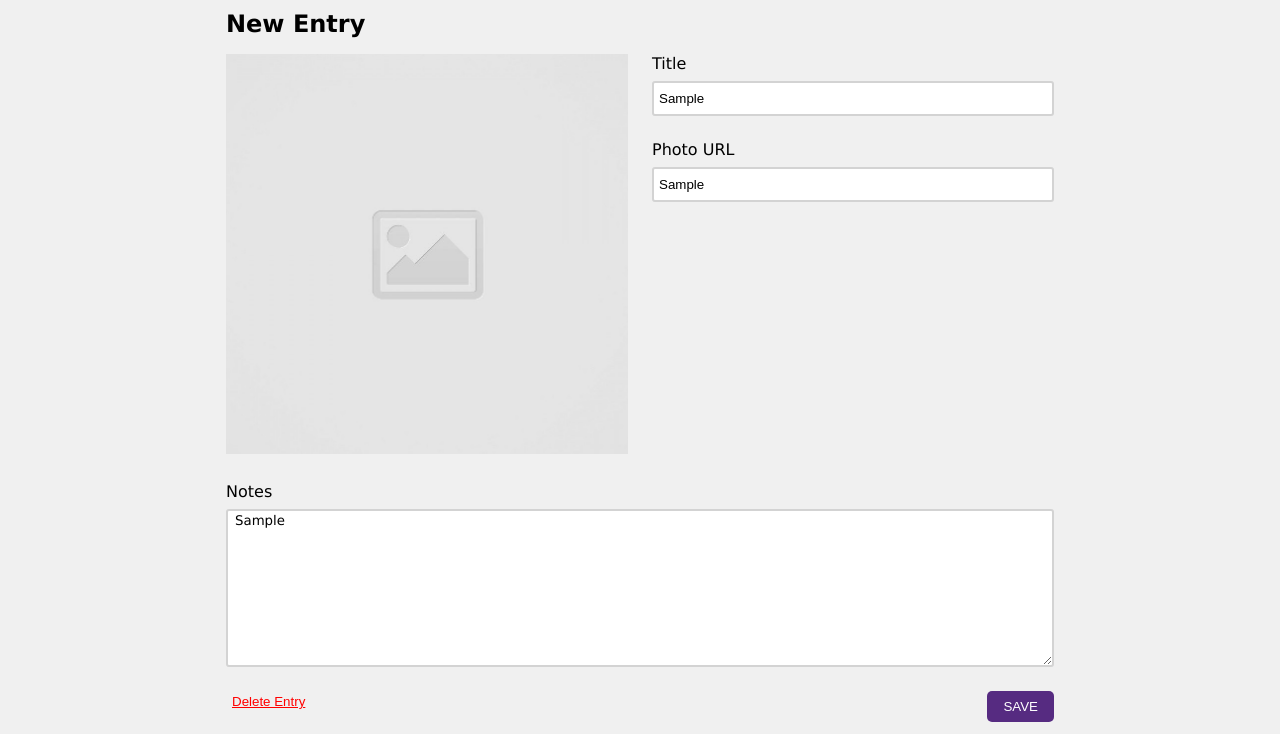
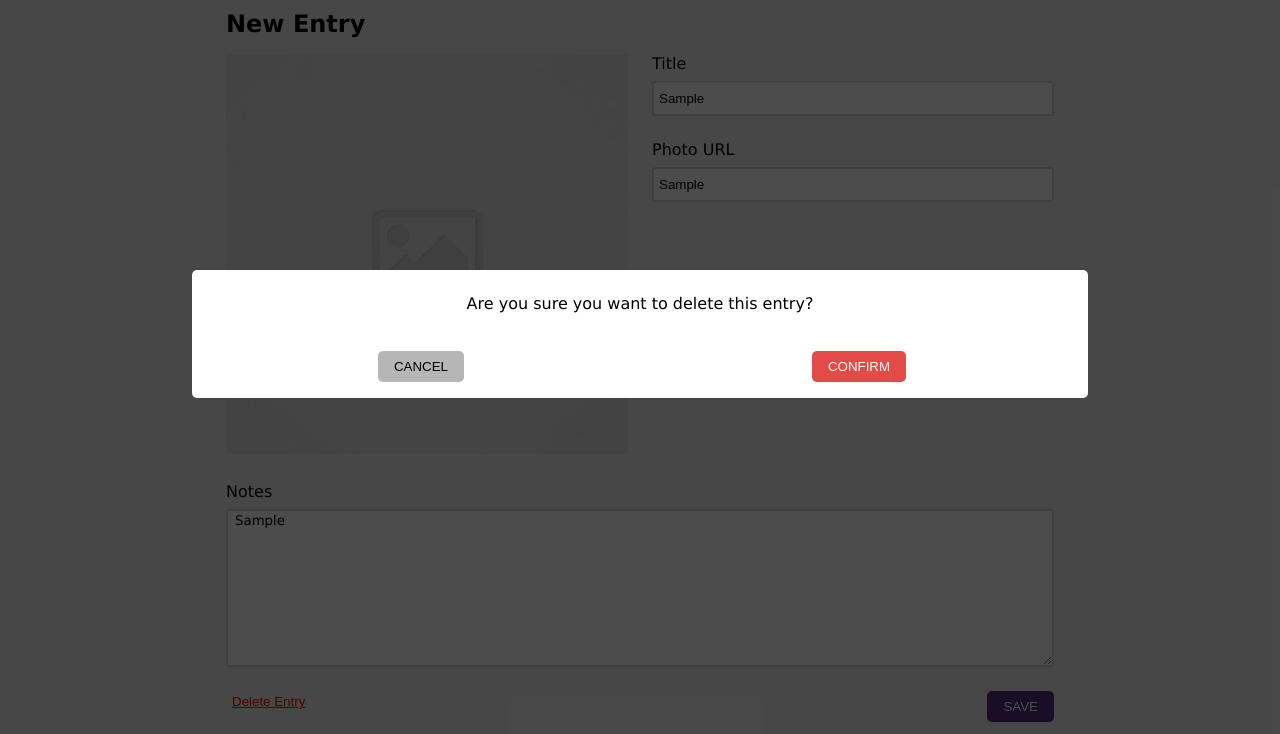
Before and after one commit to justintaeson/code-journal, a website: page index.html in a window 1280 px wide. Both pictures are taken after typing "Sample", "Sample", "Sample" into the empty fields and a click on the button "Delete Entry". Shown: the part 66-800 px from the top of the page. Drawn offline with Linux system fonts and the light colour scheme.

Commit message:
Show a confirmation modal when the user clicks the Delete Entry click target. #4

```diff
--- a/css/styles.css
+++ b/css/styles.css
@@ -65,24 +65,56 @@ a {
   text-decoration: underline;
 }
 
-.bg-modal {
-  width: 100%;
-  height: 100%;
-  background-color: rgb(0 0 0 / 80%);
+.modal-background {
+  width: 100vw;
+  height: 100vh;
+  background-color: rgb(0 0 0 / 70%);
   position: absolute;
-  top: 0;
-  left: 0;
+  display: flex;
   justify-content: center;
   align-items: center;
-  display: none;
+  top: 0;
 }
 
-.modal-content {
-  height: 300px;
-  width: 600px;
-  background-color: pink;
+.modal-white-box {
+  width: 70%;
+  height: 8rem;
+  background-color: white;
   border-radius: 5px;
+}
+
+.modal-content-box {
   display: flex;
-  flex-wrap: wrap;
-  align-items: center;
+  height: 8rem;
+  justify-content: center;
+  flex-direction: column;
+  margin: 0 10px;
 }
+
+.modal-row {
+  width: 100%;
+  height: 50%;
+  display: flex;
+  justify-content: center;
+}
+
+.modal-column {
+  width: 50%;
+  margin: auto;
+  text-align: center;
+}
+
+.cancel-button {
+  background-color: rgb(182, 182, 182);
+  border-radius: 5px;
+  border: none;
+  padding: 0.5rem 1rem;
+}
+
+.confirm-button {
+  background-color: rgb(226, 75, 71);
+  color: white;
+  border-radius: 5px;
+  border: none;
+  padding: 0.5rem 1rem;
+}
--- a/index.html
+++ b/index.html
@@ -77,20 +77,19 @@
       </div>
       <ul style="list-style:none"></ul>
   </main>
-
-  <div class="bg-modal">
-    <div class="modal-content">
-      <div class="row">
-        <div class="column-full">
-          Are you sure you want to delete this entry?
+  <div class="modal-background hidden">
+    <div class="modal-white-box">
+      <div class="modal-content-box">
+        <div class="modal-row">
+          <p>Are you sure you want to delete this entry?</p>
         </div>
-      </div>
-      <div class="row">
-        <div class="column-half">
-          <button class="cancel-button">CANCEL</button>
-        </div>
-        <div class="column-half">
-          <button class="confirm-button">CONFIRM</button>
+        <div class="modal-row">
+          <div class="modal-column">
+            <button class="cancel-button cursor-pointer">CANCEL</button>
+          </div>
+          <div class="modal-column">
+            <button class="confirm-button">CONFIRM</button>
+          </div>
         </div>
       </div>
     </div>
--- a/js/main.js
+++ b/js/main.js
@@ -12,6 +12,10 @@ var $entryForm = document.querySelector('.entry-form');
 var $entries = document.querySelector('.entries');
 var $saveButton = document.querySelector('.save-button');
 var $entriesButton = document.querySelector('a');
+var $deleteButton = document.querySelector('.delete-button');
+var $cancelButton = document.querySelector('.cancel-button');
+var $submitButton = document.querySelector('.submit-button');
+var $modalBackground = document.querySelector('.modal-background');
 
 function photoUpdate(event) {
   var photoLink = event.target.value;
@@ -119,6 +123,14 @@ function showEntries(event) {
   data.editing = null;
 }
 
+function deleteEntry(event) {
+  $modalBackground.className = 'modal-background';
+}
+
+function cancelModal(event) {
+  $modalBackground.className = 'modal-background hidden';
+}
+
 if (data.view === 'entry-form') {
   showEntryForm();
 } else {
@@ -131,3 +143,6 @@ $newButton.addEventListener('click', showEntryForm);
 $saveButton.addEventListener('click', showEntries);
 $entriesButton.addEventListener('click', showEntries);
 $entriesList.addEventListener('click', editEntry);
+$deleteButton.addEventListener('click', deleteEntry);
+$cancelButton.addEventListener('click', cancelModal);
+$submitButton.addEventListener('click', deleteEntry);
```
